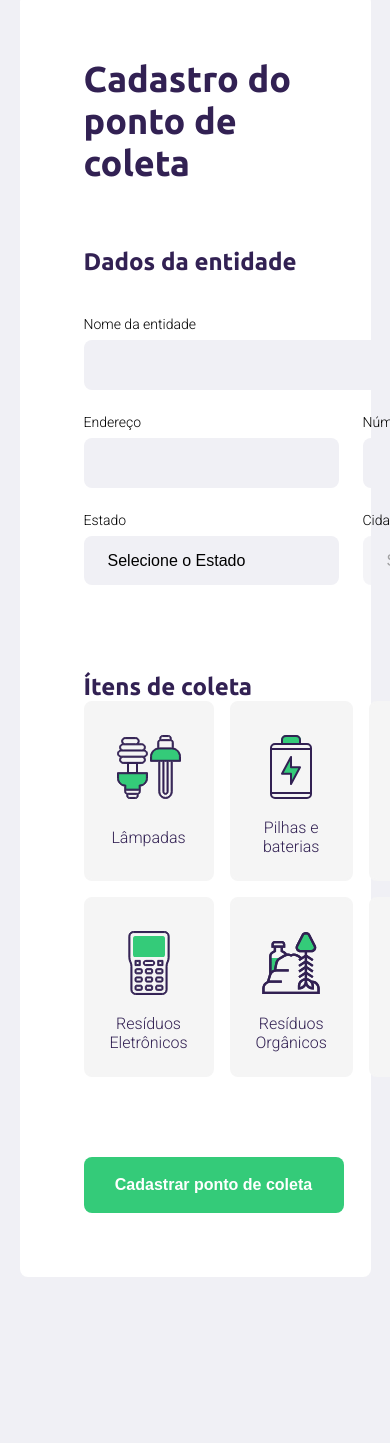
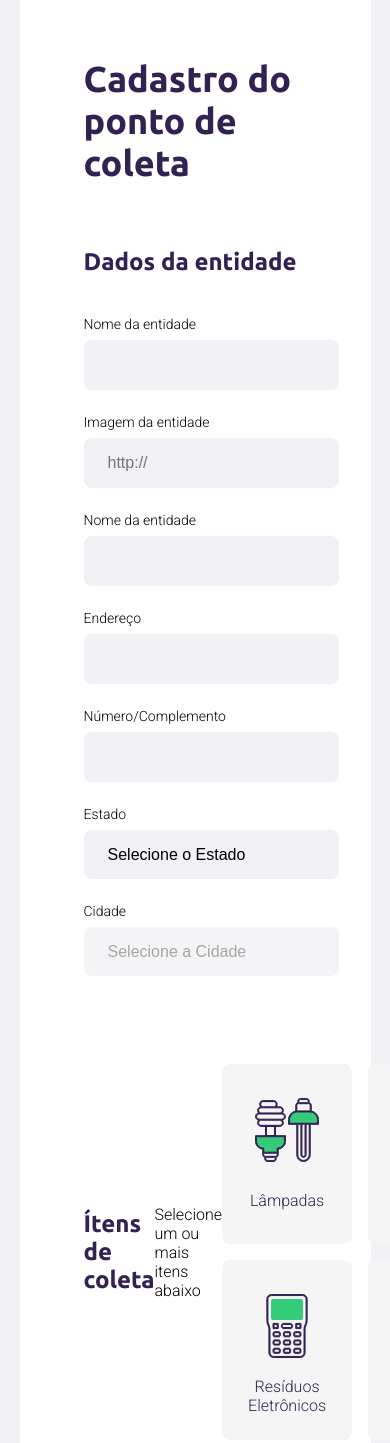
Before and after one commit to evelynbernardo/ecoleta, a website: page src/views/create-point.html in a window 390 px wide. Shown: the part 178-1621 px from the top of the page. Before the commit the page ends 1535 px from the top, so only its background shows below. Drawn offline with nearby package versions, Linux system fonts and the light colour scheme; files that its build step writes are made by us from their sources; no server answers; files whose address does not match are found by name.

Commit message:
some fix

```diff
--- a/public/styles/create-point.css
+++ b/public/styles/create-point.css
@@ -54,12 +54,21 @@ form fieldset {
 
 form legend{
     margin-bottom: 40px;
+    display: flex;
+    align-items: center;
+    justify-content: space-between;
+
+    width: 100%;
 }
 
 form legend h2{
     font-size: 24px;
 }
 
+form legend span {
+    color: var(--title-color)
+    font-size:14px;
+}
 form .field{
     flex: 1;
     display: flex;
--- a/public/styles/responsive.css
+++ b/public/styles/responsive.css
@@ -28,6 +28,14 @@
     #page-search-results .cards img {
         height: 200px;
     }
+
+    #page-create-point .field-group{
+        flex-direction: column;
+    }
+
+    #page-create-point .field-group .field + .field{
+        margin-left: 0;
+    }
 }
 
 @media(min-width:1440px){
--- a/src/views/create-point.html
+++ b/src/views/create-point.html
@@ -12,7 +12,6 @@
 
     {% endblock styles %}
 
-<body>
 
 
     {%block content%}
@@ -28,6 +27,16 @@
                     <h2>Dados da entidade</h2>
                 </legend>
 
+                <div class="field-group">
+                    <div class="field">
+                        <label for="name">Nome da entidade</label>
+                        <input type="text" name="name" required>
+                    </div>
+                    <div class="field">
+                        <label for="name">Imagem da entidade</label>
+                        <input type="url" name="name" placeholder="http://" required>
+                    </div>
+                </div>
                 <div class="field">
                     <label for="name">Nome da entidade</label>
                     <input type="text" name="name" required>
@@ -69,7 +78,7 @@
             <fieldset>
                 <legend>
                     <h2>Ítens de coleta</h2>
-
+                    <span>Selecione um ou mais itens abaixo</span>
                     <div class="items-grid">
                         <li data-id="1">
                             <img src="./assets/lampadas.svg" alt="lâmpadas">
```
